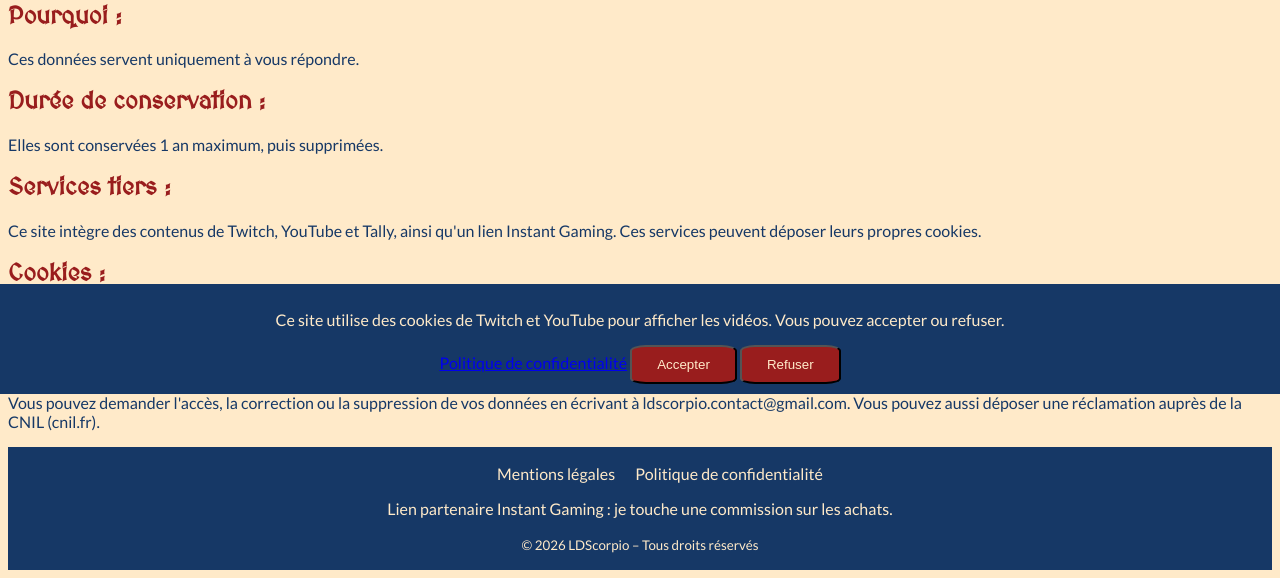
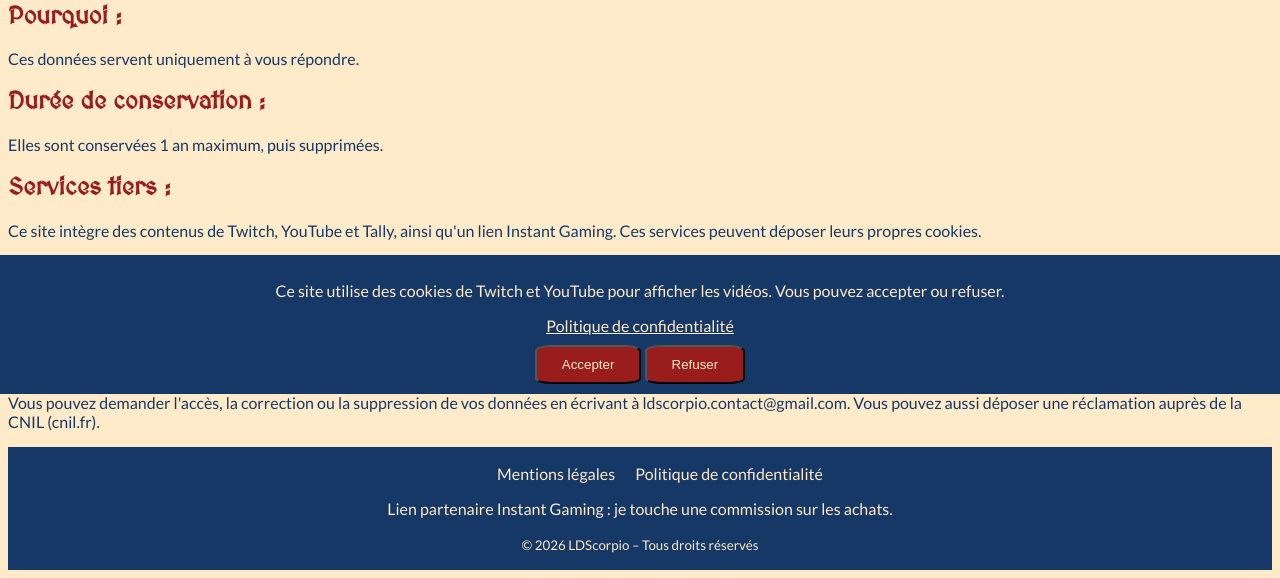
Before and after one commit to Dylan-Chap/ldscorpio, a Flask app: page /confidentialite in a window 1280 px wide. Shown: the part 406-984 px from the top of the page. Run offline with Flask 3, Linux system fonts and the light colour scheme.

Commit message:
Style cookie banner

```diff
--- a/static/css/style.css
+++ b/static/css/style.css
@@ -236,3 +236,9 @@ section.banniere img {
     padding: 10px;
     text-align: center;
 }
+
+#cookie-banner a {
+    color: var(--fond);
+    display: block;
+    margin: 10px 0;
+}
```
